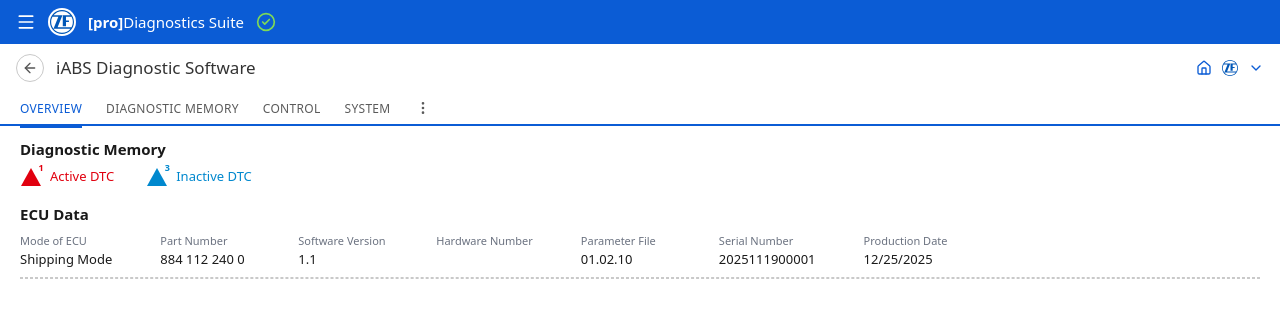
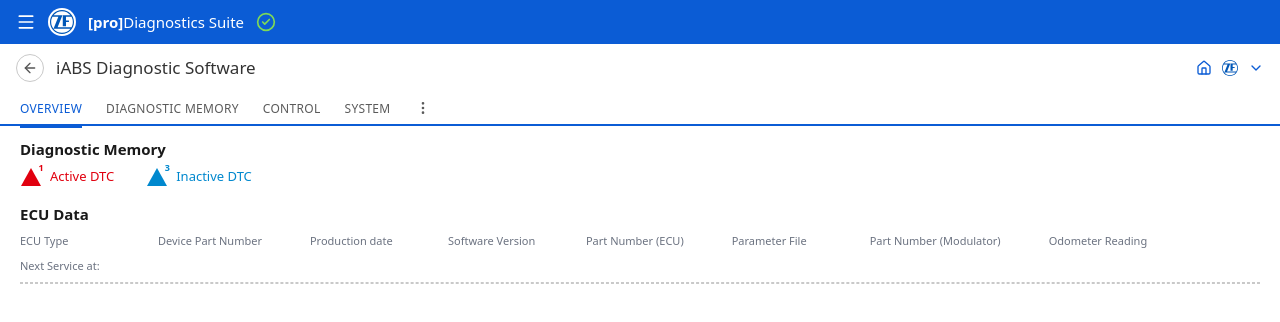
Before and after one commit to Gowtham0792/diagnostic-mockup, a React (Vite) app: page / in a window 1280 px wide. Shown: the top 322 px of the page. Built offline with nearby package versions, Linux system fonts and the light colour scheme.

Commit message:
Swap ECU Data fields for iABS header set (values pending)
Co-Authored-By: Claude Sonnet 5 <noreply@anthropic.com>

```diff
--- a/src/data/mock.ts
+++ b/src/data/mock.ts
@@ -10,12 +10,14 @@ export const dms = {
   tabs: ['OVERVIEW', 'DIAGNOSTIC MEMORY', 'CONTROL', 'SYSTEM'] as const,
   memory: { active: 1, inactive: 3 },
   ecuData: [
-    { label: 'Mode of ECU', value: 'Shipping Mode' },
-    { label: 'Part Number', value: '884 112 240 0' },
-    { label: 'Software Version', value: '1.1' },
-    { label: 'Hardware Number' },
-    { label: 'Parameter File', value: '01.02.10' },
-    { label: 'Serial Number', value: '2025111900001' },
-    { label: 'Production Date', value: '12/25/2025' },
+    { label: 'ECU Type' },
+    { label: 'Device Part Number' },
+    { label: 'Production date' },
+    { label: 'Software Version' },
+    { label: 'Part Number (ECU)' },
+    { label: 'Parameter File' },
+    { label: 'Part Number (Modulator)' },
+    { label: 'Odometer Reading' },
+    { label: 'Next Service at:' },
   ] as DmsEcuField[],
 }
```
